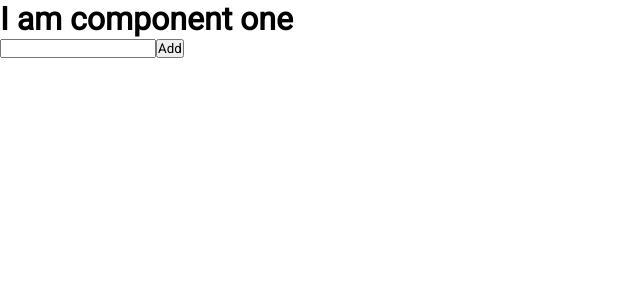
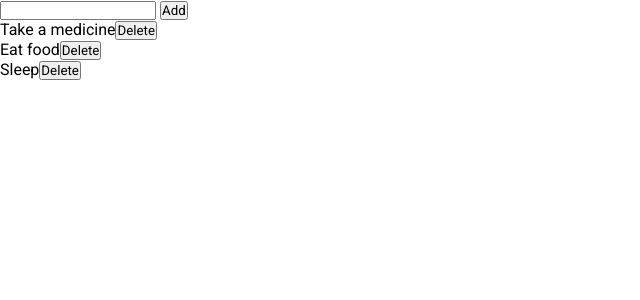
Before and after one commit to poojaduddalwar/FSWDevReact, a React (Create React App) app: page / in a window 1280 px wide. Shown: the top 300 px of the page, without its empty margins (0-640 px from the left). Built offline with nearby package versions, Linux system fonts and the light colour scheme.

Commit message:
ToDo with redux

```diff
--- a/package.json
+++ b/package.json
@@ -12,6 +12,7 @@
     "react-scripts": "4.0.3",
     "redux": "^4.1.2",
     "redux-devtools-extension": "^2.13.9",
+    "uuid": "^8.3.2",
     "web-vitals": "^1.1.2"
   },
   "scripts": {
--- a/src/App.js
+++ b/src/App.js
@@ -1,10 +1,10 @@
 import { useState } from 'react';
-import One from "./components/One";
+import List from './components/List';
 
 const App = () => {
   return (
     <div className="App">
-      <One />
+      <List />
     </div>
   );
 };
--- /dev/null
+++ b/src/components/AddItem.js
@@ -0,0 +1,28 @@
+import { useState } from "react";
+import { useDispatch } from "react-redux";
+import { v4 as uuidv4 } from 'uuid';
+
+
+const AddItem = () => {
+    const [item, setitem] = useState('')
+    const dispatch = useDispatch()
+
+    const addTodo = () => {
+        console.log(item)
+
+        const action = {
+            type: "ADD_ITEM",
+            payload: {
+                id: uuidv4(),
+                text: item
+            }
+        }
+        dispatch(action)
+    }
+    return (
+        <div>
+            <input onChange={(e) => { setitem(e.target.value) }} type="text" /> <button onClick={addTodo}>Add</button>
+        </div>
+    );
+}
+export default AddItem;
--- /dev/null
+++ b/src/components/List.js
@@ -0,0 +1,35 @@
+import { useSelector, useDispatch } from "react-redux";
+import AddItem from "./AddItem";
+
+const List = () => {
+    const items = useSelector(state => state)
+    const dispatch = useDispatch()
+    // console.log(items)
+
+    const handleDelete = (id) => {
+        // console.log(id)
+        const action = {
+            type: "DELETE_ITEM",
+            payload: id
+        }
+        dispatch(action)
+    }
+
+    return (
+        <div>
+            <AddItem />
+            <ul>
+                {items.map(item => {
+                    return (
+                        <li>{item.text}
+                            <button onClick={() => { handleDelete(item.id) }}>Delete</button>
+                        </li>
+                    )
+                })
+                }
+            </ul>
+        </div>
+    );
+}
+
+export default List;
--- a/src/components/One.js
+++ /dev/null
@@ -1,12 +0,0 @@
-import Two from "./Two";
-
-const One = () => {
-    return (
-        <div>
-            <h1>I am component one</h1>
-            <Two />
-        </div>
-    );
-}
-
-export default One;
--- a/src/components/Two.js
+++ /dev/null
@@ -1,38 +0,0 @@
-import { useDispatch, useSelector } from "react-redux";
-import { useState } from "react";
-
-const Two = () => {
-    const [product, setproduct] = useState('')
-    // const state = useSelector(state => state.categories)
-
-    //useSelector hook allows you to select what you want from from the global store.
-
-    const dispatch = useDispatch()
-
-    //useDispatch is a hook which gives access to a function  which is called dispatch
-    //we can't directly pass action to the reducer ,it has to go through this dispatch function
-    //we use this dispatch function to dispatch the action to the reducer .
-    //and because of this dispatch we are able to trigger a state change.
-
-    const handleSubmit = () => {
-        // console.log(product)
-
-
-        //action is a pure js object that you pass along to the reducer to tell reducer
-        const action = {
-            type: "ADD_PRODUCT",
-            payload: product
-        }
-        // console.log(action)
-        dispatch(action)
-    }
-
-    return (
-        <div>
-            <input onChange={(e) => (setproduct(e.target.value))} type="text" />
-            <button onClick={handleSubmit}>Add</button>
-        </div>
-    );
-}
-
-export default Two;
--- a/src/index.js
+++ b/src/index.js
@@ -7,10 +7,22 @@
 import { Provider } from 'react-redux';
 import { composeWithDevTools } from 'redux-devtools-extension';
 
-const store = createStore(reducer, { products: ['iphone11', 'iphone12', 'iphone13'], categories: ['mobiles', 'headphone', 'cases'] }, composeWithDevTools())
+const chores = [
+  {
+    id: 1,
+    text: "Take a medicine"
+  },
+  {
+    id: 2,
+    text: "Eat food"
+  },
+  {
+    id: 3,
+    text: "Sleep"
+  },
+]
 
-//here whatever is passed as the second parameter of createStore function is the initial state of the redux store. we can add an empty object as second parameter so that initial state will be empty
-//3rd parameter is the middleware i.e composeWithDevTools . it is because of this middleware we are able to use redux devtools on our application.
+const store = createStore(reducer, chores, composeWithDevTools())
 
 ReactDOM.render(
   <React.StrictMode>
--- a/src/reducer/Reducer.js
+++ b/src/reducer/Reducer.js
@@ -2,13 +2,13 @@
 const reducer = (state = {}, action) => {
     const { type, payload } = action
 
-    //payload is just the data which you want to add or remove from the state
+    switch (type) {
+        case "DELETE_ITEM":
+            return state.filter(item => item.id != payload)
 
-    switch (type) {
-        case "ADD_PRODUCT":
-            // console.log(action)
-            const { products } = state
-            return { ...state, products: [...products, payload] }
+        case "ADD_ITEM":
+            return [...state, payload]
+
         default:
             return state
     }
@@ -16,6 +16,5 @@
 
 export default reducer;
 
-
-// we can't push to the state because states are immutable
-//whatever the reducer return is the new value of the state .
+//as soon as the central state changes it remaped over the values or re-renders
+//a state change in redux also triggers a re-render like it does in react using the useState hook
```
Also changed, not shown: src/HOC/Enhancer.js (deleted, +0 -13 lines), src/layouts/Footer.js (deleted, +0 -12 lines), src/layouts/Navbar.js (deleted, +0 -16 lines), 1 other file (tests, documents, lock files or other folders).
